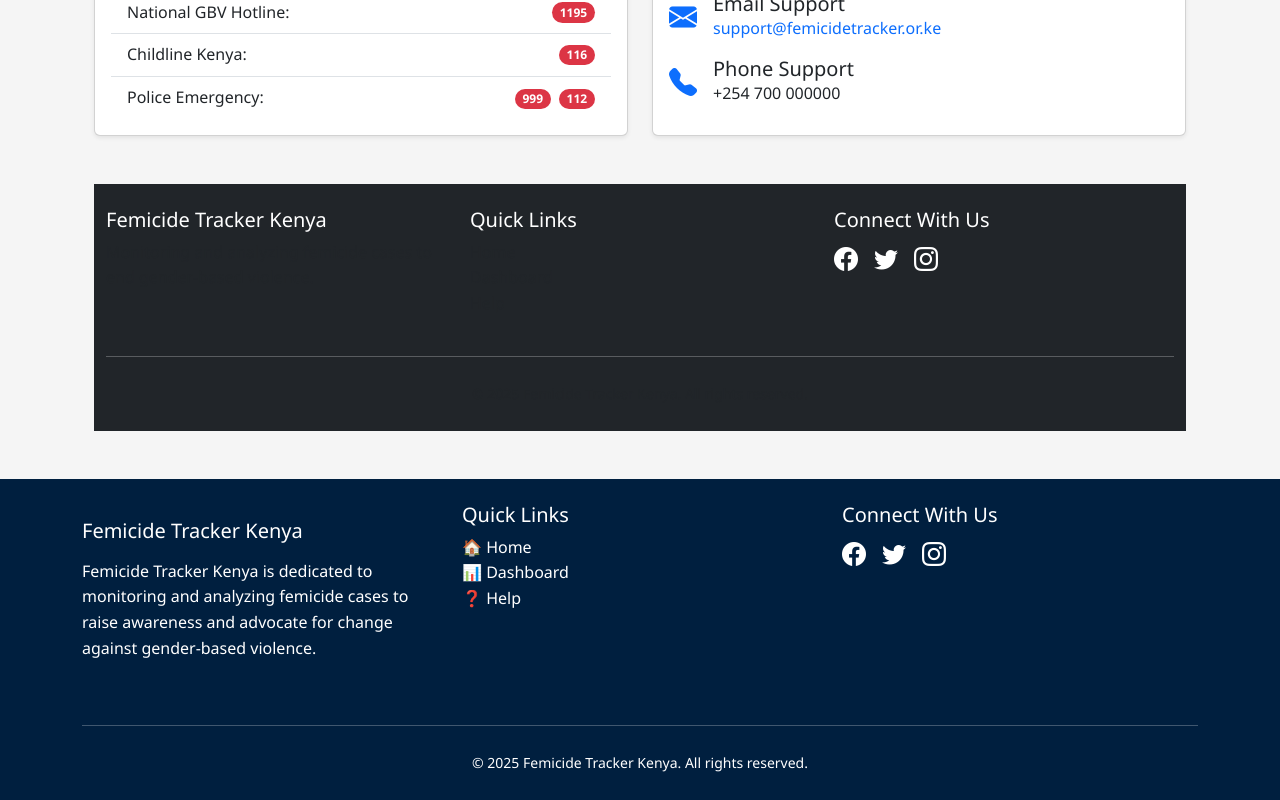
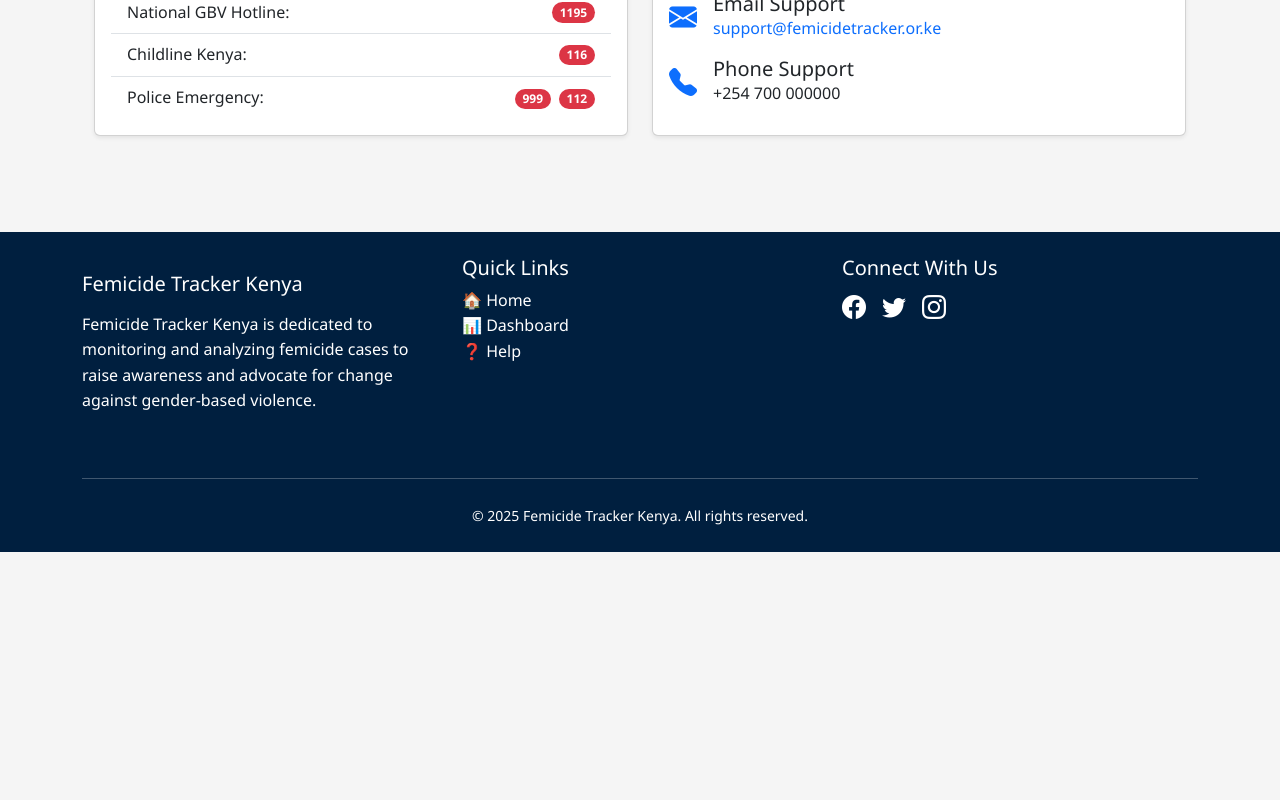
Before and after one commit to kkmanuu/femicide-tracker, a React (Create React App) app: page /help in a window 1280 px wide. Shown: the part 764-1564 px from the top of the page. After the commit the page ends 1316 px from the top, so only its background shows below. Built offline with nearby package versions, Linux system fonts and the light colour scheme.

Commit message:
Refactored Help component and improved styling for better usability.

```diff
--- a/src/pages/Help.jsx
+++ b/src/pages/Help.jsx
@@ -91,47 +91,7 @@
         </Col>
       </Row>
 
-      {/* Footer */}
-      <footer className="bg-dark text-white py-4 mt-5">
-        <Container>
-          <Row>
-            <Col md={4} className="mb-4 mb-md-0">
-              <h5>Femicide Tracker Kenya</h5>
-              <p className="text-muted">
-                Monitoring and analyzing femicide cases to end gender-based violence.
-              </p>
-            </Col>
-            <Col md={4} className="mb-4 mb-md-0">
-              <h5>Quick Links</h5>
-              <ul className="list-unstyled">
-                <li><a href="/" className="text-decoration-none text-muted">Home</a></li>
-                <li><a href="/dashboard" className="text-decoration-none text-muted">Dashboard</a></li>
-                <li><a href="/help" className="text-decoration-none text-muted">Help</a></li>
-              </ul>
-            </Col>
-            <Col md={4}>
-              <h5>Connect With Us</h5>
-              <div className="d-flex">
-                <a href="#" className="text-white me-3">
-                  <i className="bi bi-facebook fs-4"></i>
-                </a>
-                <a href="#" className="text-white me-3">
-                  <i className="bi bi-twitter fs-4"></i>
-                </a>
-                <a href="#" className="text-white">
-                  <i className="bi bi-instagram fs-4"></i>
-                </a>
-              </div>
-            </Col>
-          </Row>
-          <hr className="my-4 bg-secondary" />
-          <Row>
-            <Col className="text-center text-muted">
-              <small>© {new Date().getFullYear()} Femicide Tracker Kenya. All rights reserved.</small>
-            </Col>
-          </Row>
-        </Container>
-      </footer>
+
     </Container>
   );
 };
```
